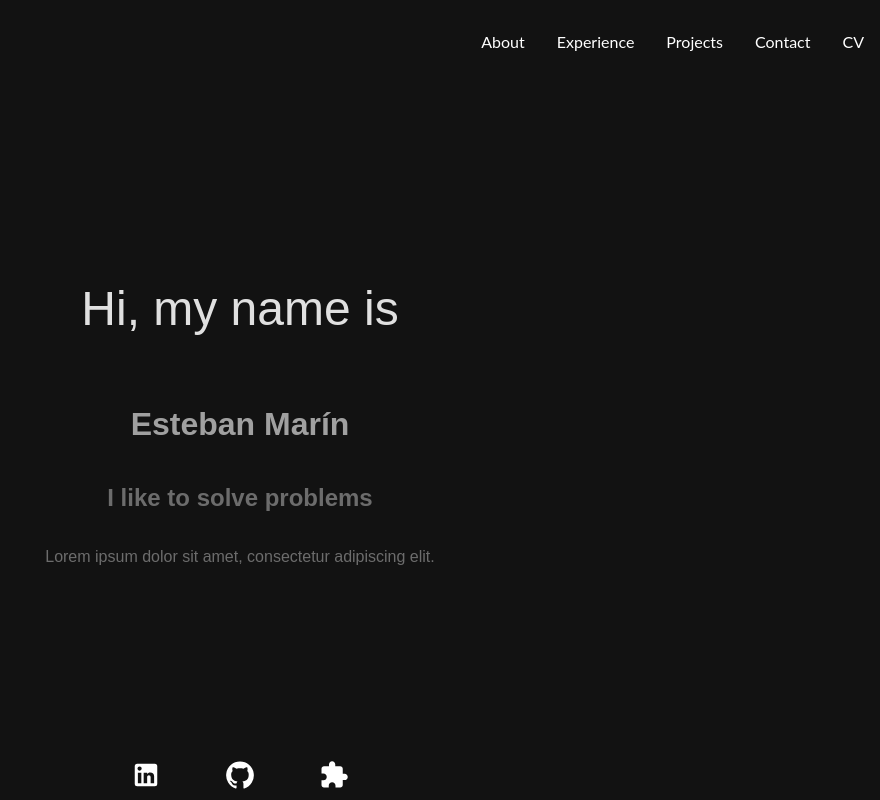
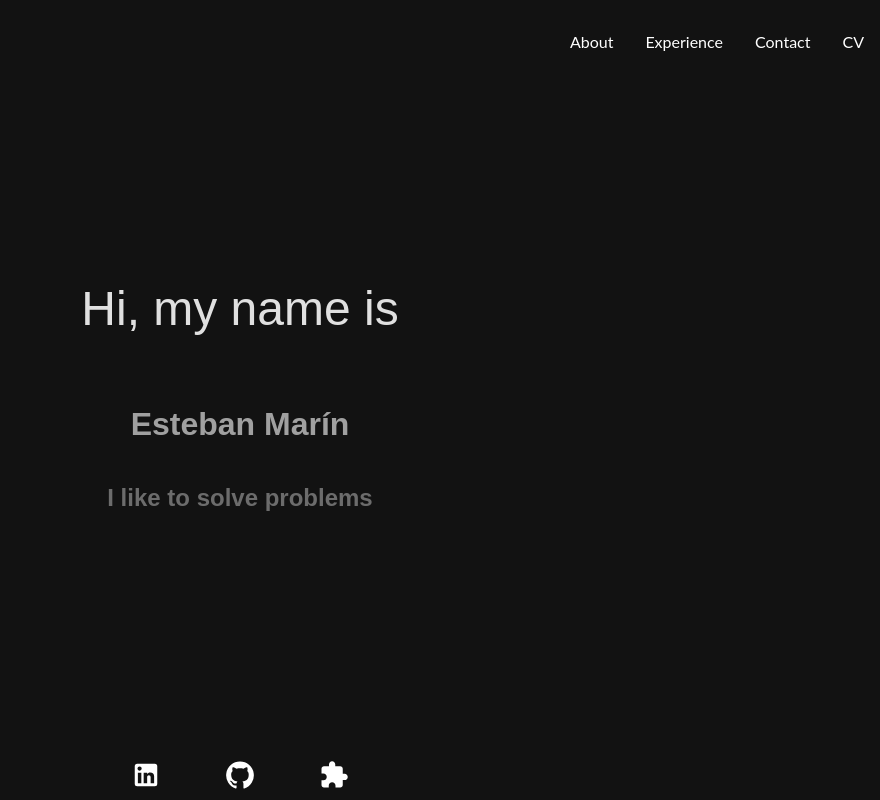
Before and after one commit to e-niram/e-niram.github.io, a React (Create React App) app: page / in a window 1280 px wide. Shown: the whole page, without its empty margins (400-1280 px from the left). Built offline with nearby package versions, Linux system fonts and the light colour scheme.

Commit message:
Remove unnecessary text

```diff
--- a/src/HomeText.tsx
+++ b/src/HomeText.tsx
@@ -8,9 +8,6 @@ export default function HomeText() {
 			<p className="textPrimary">Hi, my name is</p>
 			<h1 className="textSecondary">Esteban Marín</h1>
 			<h2 className="textDisabled">I like to solve problems</h2>
-			<p className="textDisabled">
-				Lorem ipsum dolor sit amet, consectetur adipiscing elit.
-			</p>
 			<Footer />
 		</div>
 	);
--- a/src/components/Header/Header.tsx
+++ b/src/components/Header/Header.tsx
@@ -20,9 +20,6 @@ export default function Header() {
 					<Link to={`/contact`}>Contact</Link>
 				</li>
 				<li>
-					<Link to={`/projects`}>Projects</Link>
-				</li>
-				<li>
 					<Link to={`/experience`}>Experience</Link>
 				</li>
 				<li>
--- a/src/index.tsx
+++ b/src/index.tsx
@@ -25,10 +25,6 @@ const router = createBrowserRouter([
 		element: <p>Experience</p>,
 	},
 	{
-		path: "/projects",
-		element: <p>Projects</p>,
-	},
-	{
 		path: "/about",
 		element: <p>About</p>,
 	},
```
Also changed, not shown: 13 other files (tests, documents, lock files or other folders).
